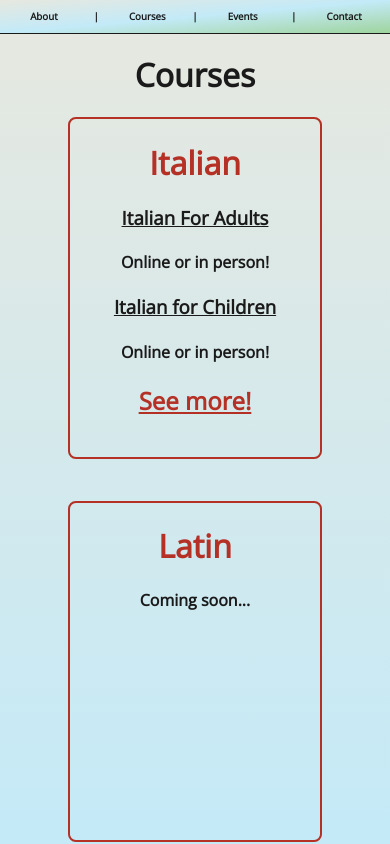
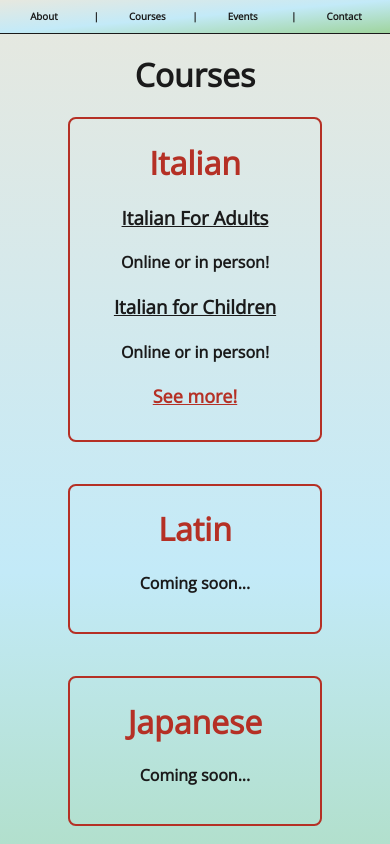
Before and after one commit to averipassmore/CitoDisco, a React (Create React App) app: page /courses in a window 390 px wide. Shown: the top 844 px of the page. Built offline with nearby package versions, Linux system fonts and the light colour scheme.

Commit message:
styling changes for mobile

```diff
--- a/src/App.css
+++ b/src/App.css
@@ -700,15 +700,16 @@ select:-webkit-autofill:focus {
 
 .Course-Card {
   min-width: 250px;
-  min-height: 250px;
+  min-height: fit-content;
   width: 40vw;
   height: 40vh;
+  max-height: fit-content;
   border: 2px solid #B53025;
   border-radius: 2vmin;
-  /* margin-top: 5vh; */
   text-align: center;
   font-size: 16px;
   margin-bottom: 5vh;
+  padding-bottom: 2vh;
 }
 
 .Course-Card h1 {
@@ -719,6 +720,7 @@ select:-webkit-autofill:focus {
   color: #B53025;
   text-decoration: underline;
   cursor: pointer;
+  font-size: 18px;
 }
 
 .Course-Card h2:hover {
@@ -727,7 +729,6 @@ select:-webkit-autofill:focus {
 
 .Course-Card h3 {
   text-decoration: underline;
-  font-weight: bold;
 }
 
 .course-info {
```
